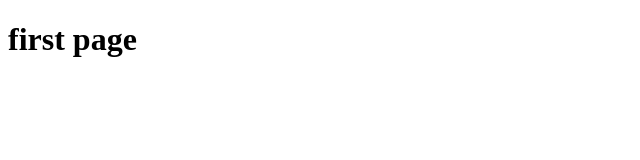
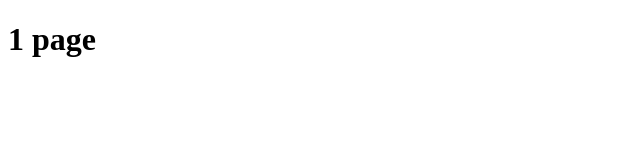
Before and after one commit to chohejn/progit, a plain HTML site: page sub01.html in a window 1280 px wide. Shown: the whole page, without its empty margins (0-640 px from the left). Drawn offline with Linux system fonts and the light colour scheme.

Commit message:
modify sub01 title

```diff
--- a/sub01.html
+++ b/sub01.html
@@ -5,6 +5,6 @@
 	<title>git test</title>
 </head>
 <body>
-	<h1>first page</h1>
+	<h1>1 page</h1>
 </body>
 </html>
```
